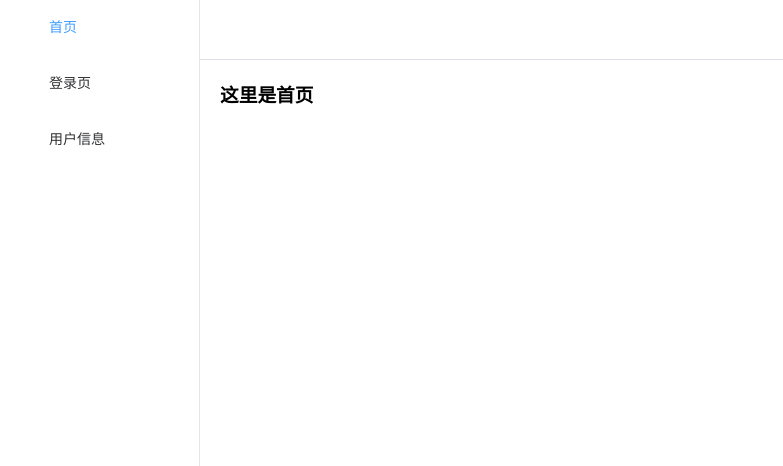
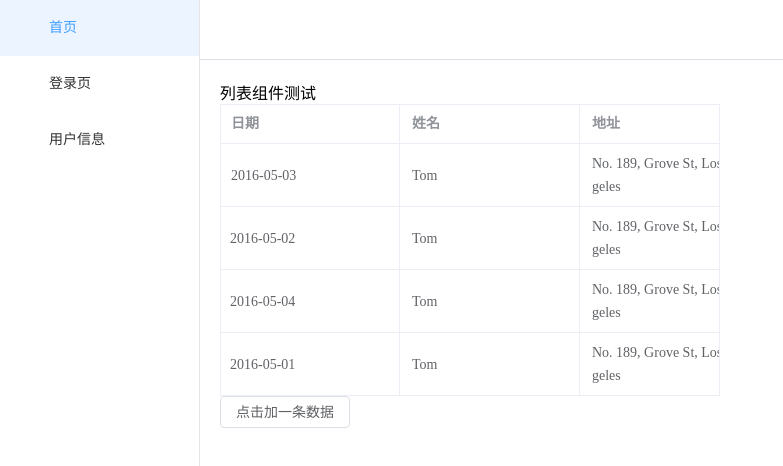
Before and after one commit to Bohu-Tang/webpack5_vue3_ts, a Vue app: page / in a window 1280 px wide. Shown: the top 466 px of the page, without its empty margins (0-783 px from the left). Built offline with nearby package versions, Linux system fonts and the light colour scheme; some icons are missing.

Commit message:
data-list基础

```diff
--- a/package.json
+++ b/package.json
@@ -60,6 +60,7 @@
     "@babel/runtime-corejs3": "^7.16.3",
     "core-js": "^3.19.3",
     "element-plus": "^1.2.0-beta.5",
+    "skytech-request": "^1.0.8",
     "vue": "^3.2.24",
     "vue-router": "^4.0.12",
     "vuex": "^4.0.2"
--- /dev/null
+++ b/src/api/demo.js
@@ -0,0 +1,3 @@
+export default {
+  getCubes: 'https://wx-play.fire-doge.cn/api/getCubes'
+}
--- /dev/null
+++ b/src/components/dataList/columns/defaultText.vue
@@ -0,0 +1,33 @@
+<template>
+  <div class="default-text">
+    {{ scope.row[col.prop]}}
+  </div>
+</template>
+<script>
+import {defineComponent, toRefs} from "vue";
+
+export default defineComponent({
+  name: 'defaultText',
+  props:{
+    scope:{
+      type: Object,
+      default(){
+        return {}
+      }
+    },
+    col:{
+      type: Object,
+      default() {
+        return {}
+      }
+    }
+  },
+  setup(props){
+    const {scope, col} = toRefs(props)
+    return {
+      scope,
+      col
+    }
+  }
+})
+</script>
--- /dev/null
+++ b/src/components/dataList/columns/index.js
@@ -0,0 +1,5 @@
+import {defineAsyncComponent} from "vue";
+
+export default {
+  defaultText: defineAsyncComponent(() => import('./defaultText.vue'))
+}
--- /dev/null
+++ b/src/components/dataList/dataList.vue
@@ -0,0 +1,54 @@
+<template>
+  <div class="data-list">
+    列表组件测试
+    <el-table :data="data" :style="{width}" :border="true">
+      <el-table-column v-for="(col, index) in columns" :key="index" :label="col.label"
+                       :width="col.width">
+        <template #default="scope">
+          <component :is="col.type" :scope="scope" :col="col"></component>
+        </template>
+      </el-table-column>
+    </el-table>
+  </div>
+</template>
+
+<script>
+import {defineComponent, toRefs} from "vue";
+import customColumns from './columns/index';
+
+export default defineComponent({
+  name: "dataList",
+  components: {
+    ...customColumns
+  },
+  props: {
+    // 列表数据
+    data: {
+      type: Array,
+      default() {
+        return []
+      }
+    },
+    // 列配置
+    columns: {
+      type: Array,
+      default() {
+        return []
+      }
+    },
+    // 表格宽度
+    width: {
+      type: String,
+      default: '100%'
+    }
+  },
+  setup(props) {
+    const {data, columns, width} = toRefs(props)
+    return {
+      columns, // 列配置
+      data, // 列表数据
+      width, // 列表宽度
+    }
+  }
+})
+</script>
--- a/src/views/Home.vue
+++ b/src/views/Home.vue
@@ -1,11 +1,76 @@
 <template>
-<h1>这里是首页</h1>
+  <data-list :data="tableData" :columns="columns" width="500px"></data-list>
+  <el-button @click="addRow">点击加一条数据</el-button>
 </template>
 
 <script>
-export default {
-  name: "home"
-}
+import {defineComponent, ref, reactive} from "vue";
+import dataList from "../components/dataList/dataList";
+export default defineComponent({
+  name: 'home',
+  components: {dataList},
+  setup() {
+    // 列配置部分
+    let columns = ref([]);
+    columns = [
+      {
+        prop: 'date',
+        label: '日期',
+        width: 180,
+        type: 'defaultText'
+      },
+      {
+        prop: 'name',
+        label: '姓名',
+        width: 180,
+        type: 'defaultText'
+      },
+      {
+        prop: 'address',
+        label: '地址',
+        width: 180,
+        type: 'defaultText'
+      }
+    ]
+    // 数据处理部分
+    let tableData = ref([])
+    tableData.value = [
+      {
+        date: '2016-05-03',
+        name: 'Tom',
+        address: 'No. 189, Grove St, Los Angeles',
+      },
+      {
+        date: '2016-05-02',
+        name: 'Tom',
+        address: 'No. 189, Grove St, Los Angeles',
+      },
+      {
+        date: '2016-05-04',
+        name: 'Tom',
+        address: 'No. 189, Grove St, Los Angeles',
+      },
+      {
+        date: '2016-05-01',
+        name: 'Tom',
+        address: 'No. 189, Grove St, Los Angeles',
+      }
+    ]
+    function addRow(){
+      tableData.value.push({
+        date: '2016-05-03',
+        name: 'Tom',
+        address: 'No. 189, Grove St, Los Angeles'
+      })
+    }
+    return {
+      columns,
+      tableData,
+      addRow
+    }
+  }
+
+})
 </script>
 
 <style scoped>
```
Also changed, not shown: src/api/index.js (added, +10 -0 lines), src/apiService/demo.js (added, +14 -0 lines), src/apiService/index.js (added, +10 -0 lines), src/utils/index.js (added, +11 -0 lines), src/utils/request.js (added, +15 -0 lines).
